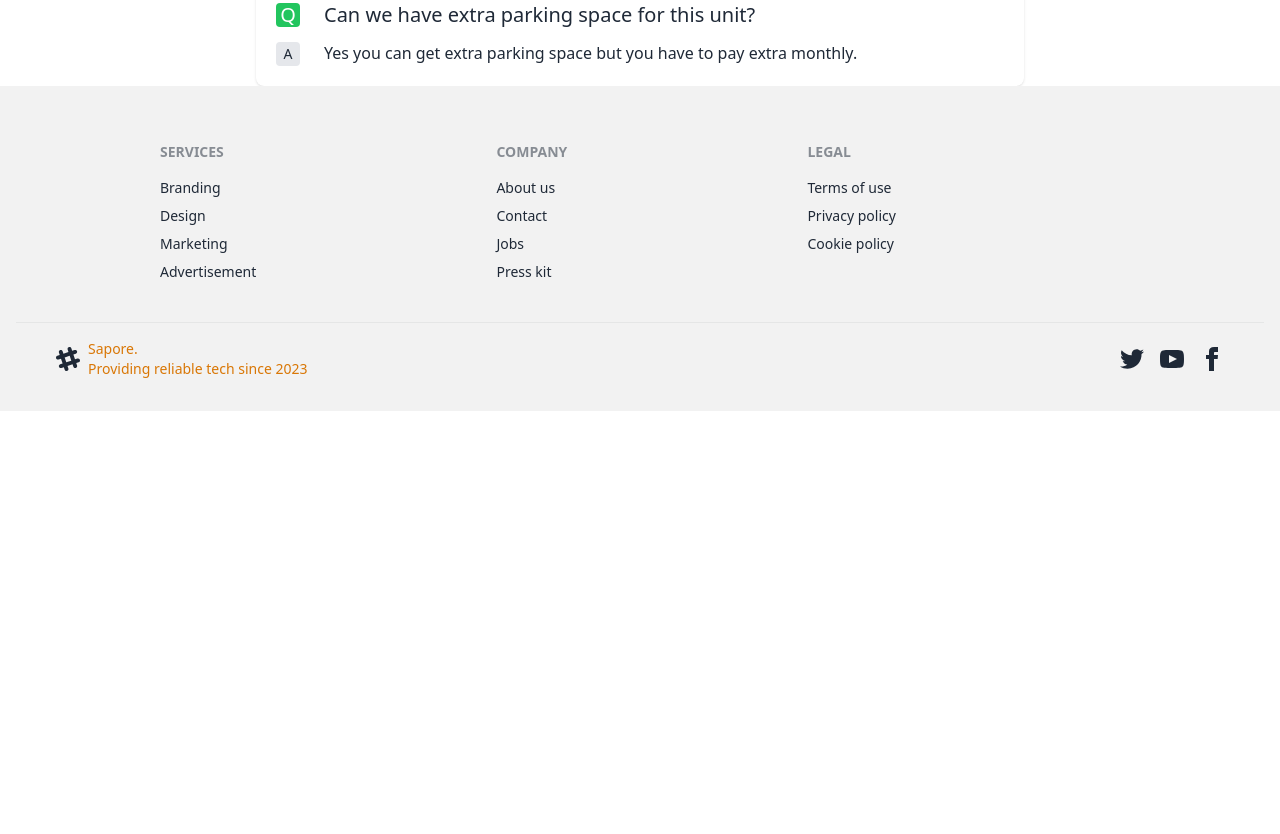
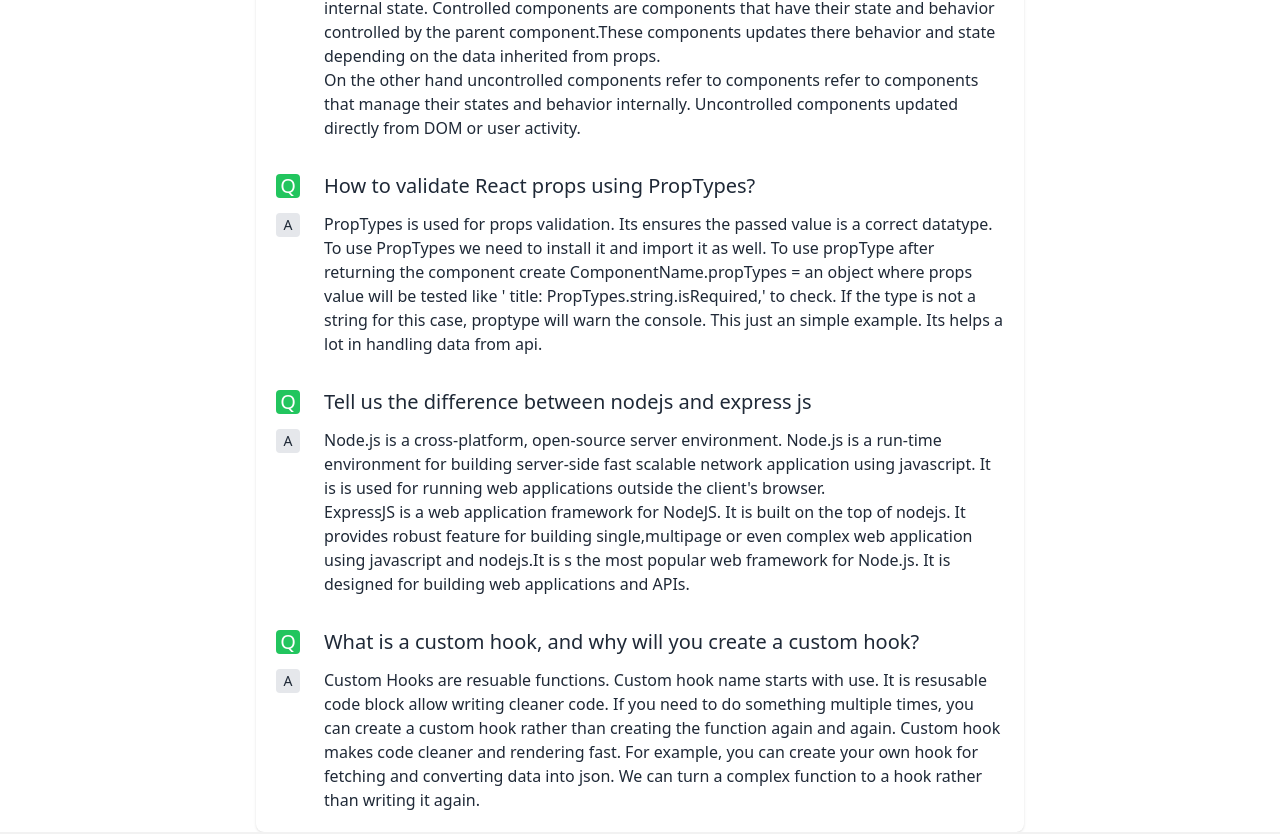
Before and after one commit to snigbar/sapore, a React (Vite) app: page /blog in a window 1280 px wide. Shown: the part 326-1160 px from the top of the page. Before the commit the page ends 800 px from the top, so only its background shows below. Built offline with nearby package versions, Linux system fonts and the light colour scheme; no server answers.

Commit message:
enviroment variable added

```diff
--- a/src/Pages/Blog.jsx
+++ b/src/Pages/Blog.jsx
@@ -1,6 +1,6 @@
 import React from 'react'
 import Pdf from "react-to-pdf";
-import ReactDOM from "react-dom";
+
 
 const ref = React.createRef();
 
@@ -36,7 +36,7 @@ const Blog = () => {
         </div>
 
         <p class="ml-4 md:ml-6">
-          Can we have extra parking space for this unit?
+        Tell us the differences between uncontrolled and controlled components.
         </p>
       </div>
 
@@ -48,7 +48,12 @@ const Blog = () => {
         </div>
 
         <p class="ml-4 md:ml-6 text-gray-800">
-          Yes you can get extra parking space but you have to pay extra monthly.
+          The main difference between controlled and uncotrolled components is maintaining its internal state.
+          Controlled components are components that have their state and behavior controlled by the parent component.These components
+          updates there behavior and state depending on the data inherited from props.
+          <br/>
+          On the other hand uncontrolled components refer to components refer to components that manage their states and behavior internally. Uncontrolled
+          components updated directly from DOM or user activity.
         </p>
       </div>
 
@@ -57,6 +62,9 @@ const Blog = () => {
 
       </div>
     </div>
+
+
+
 
   <div class="mt-8 space-y-8">
     <div>
@@ -68,7 +76,7 @@ const Blog = () => {
         </div>
 
         <p class="ml-4 md:ml-6">
-          Can we have extra parking space for this unit?
+          How to validate React props using PropTypes?
         </p>
       </div>
 
@@ -80,7 +88,86 @@ const Blog = () => {
         </div>
 
         <p class="ml-4 md:ml-6 text-gray-800">
-          Yes you can get extra parking space but you have to pay extra monthly.
+          PropTypes is used for props validation. Its ensures the passed value is a correct datatype.
+          To use PropTypes we need to install it and import it as well. To use propType after returning the component
+          create ComponentName.propTypes = an object where props value will be tested like ' title: PropTypes.string.isRequired,' to check.
+          If the type is not a string for this case, proptype will warn the console. This just an simple example. Its helps a lot in handling data from api.
+        </p>
+      </div>
+
+
+
+
+      </div>
+    </div>
+
+
+
+
+  <div class="mt-8 space-y-8">
+    <div>
+      <div class="flex items-start text-xl">
+        <div>
+          <span class="inline-flex justify-center items-center w-6 h-6 rounded bg-green-500 text-white font-medium">
+              Q
+          </span>
+        </div>
+
+        <p class="ml-4 md:ml-6">
+         Tell us the difference between nodejs and express js
+        </p>
+      </div>
+
+      <div class="flex items-start mt-3">
+        <div>
+          <span class="inline-flex justify-center items-center w-6 h-6 rounded bg-gray-200 text-gray-800 font-medium text-sm">
+              A
+          </span>
+        </div>
+
+        <p class="ml-4 md:ml-6 text-gray-800">
+        Node.js is a cross-platform, open-source server environment. Node.js is a run-time environment for building server-side fast scalable
+        network application using javascript. It is is used for running web applications outside the client's browser.
+        <br/>
+        ExpressJS is a web application framework for NodeJS. It is built on the top of nodejs. It provides robust feature for building single,multipage
+        or even complex web application using javascript and nodejs.It is s the most popular web framework for Node.js. It is designed for building web applications and APIs.
+        </p>
+      </div>
+
+
+
+
+      </div>
+    </div>
+
+
+
+  <div class="mt-8 space-y-8">
+    <div>
+      <div class="flex items-start text-xl">
+        <div>
+          <span class="inline-flex justify-center items-center w-6 h-6 rounded bg-green-500 text-white font-medium">
+              Q
+          </span>
+        </div>
+
+        <p class="ml-4 md:ml-6">
+        What is a custom hook, and why will you create a custom hook?
+        </p>
+      </div>
+
+      <div class="flex items-start mt-3">
+        <div>
+          <span class="inline-flex justify-center items-center w-6 h-6 rounded bg-gray-200 text-gray-800 font-medium text-sm">
+              A
+          </span>
+        </div>
+
+        <p class="ml-4 md:ml-6 text-gray-800">
+        Custom Hooks are resuable functions. Custom hook name starts with use. It is resusable code block allow writing cleaner code.
+        If you need to do something multiple times, you can create a custom hook rather than creating the function again and again. Custom hook
+        makes code cleaner and rendering fast. For example, you can create your own hook for fetching and converting data into json. We can turn a complex function to a hook rather than writing it again.
+
         </p>
       </div>
 
```
